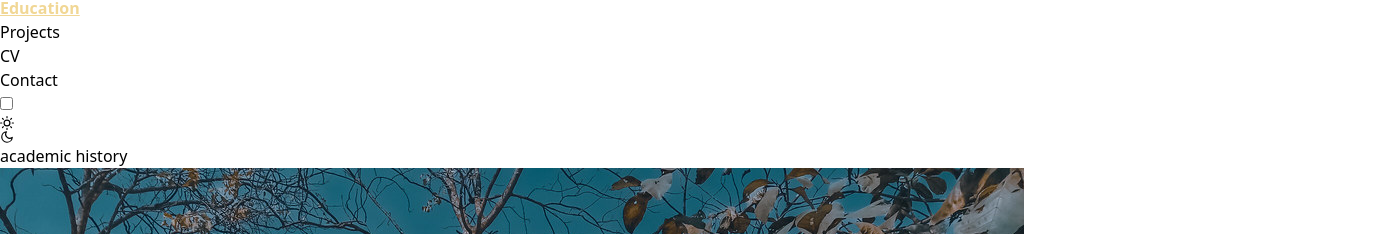
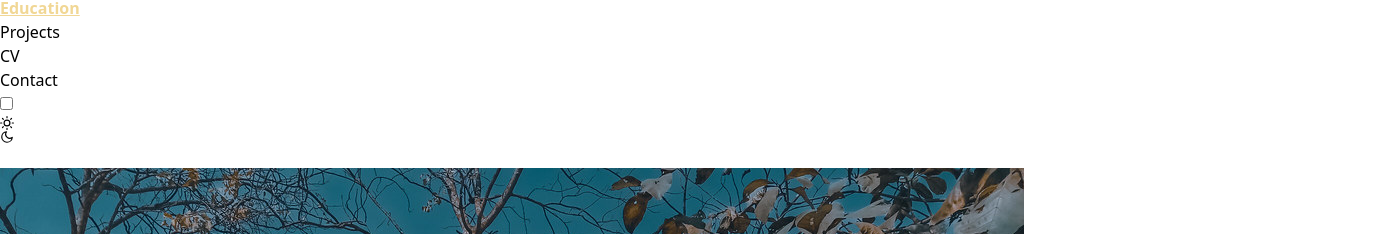
Before and after one commit to JannatulAfrozFaria/port-folio-jannatul-afroz-faria, a React (Vite) app: page /education in a window 1280 px wide. Shown: the part 1452-1686 px from the top of the page, 1380 px wide, since content can reach past the window. Built offline with nearby package versions, Linux system fonts and the light colour scheme.

Commit message:
edu page anime set up

```diff
--- a/src/Pages/Education.jsx
+++ b/src/Pages/Education.jsx
@@ -14,7 +14,10 @@ const Education = () => {
             <Helmet>
                 <title>Education | Jannatul Afroz Faria</title>
             </Helmet>
-            <Title heading={'academic history'}></Title>
+            <div data-aos="fade-left" data-aos-delay="500" data-aos-duration="2000">
+                <Title heading={'academic history'}></Title>
+            </div>
+
             <div className="grid grid-cols-1 md:grid-cols-2 gap-6">
                 {/* UNiversity----name */}
                 <div className="card card-side bg-base-100 shadow-xl border-2 border-yellow-500">
```
